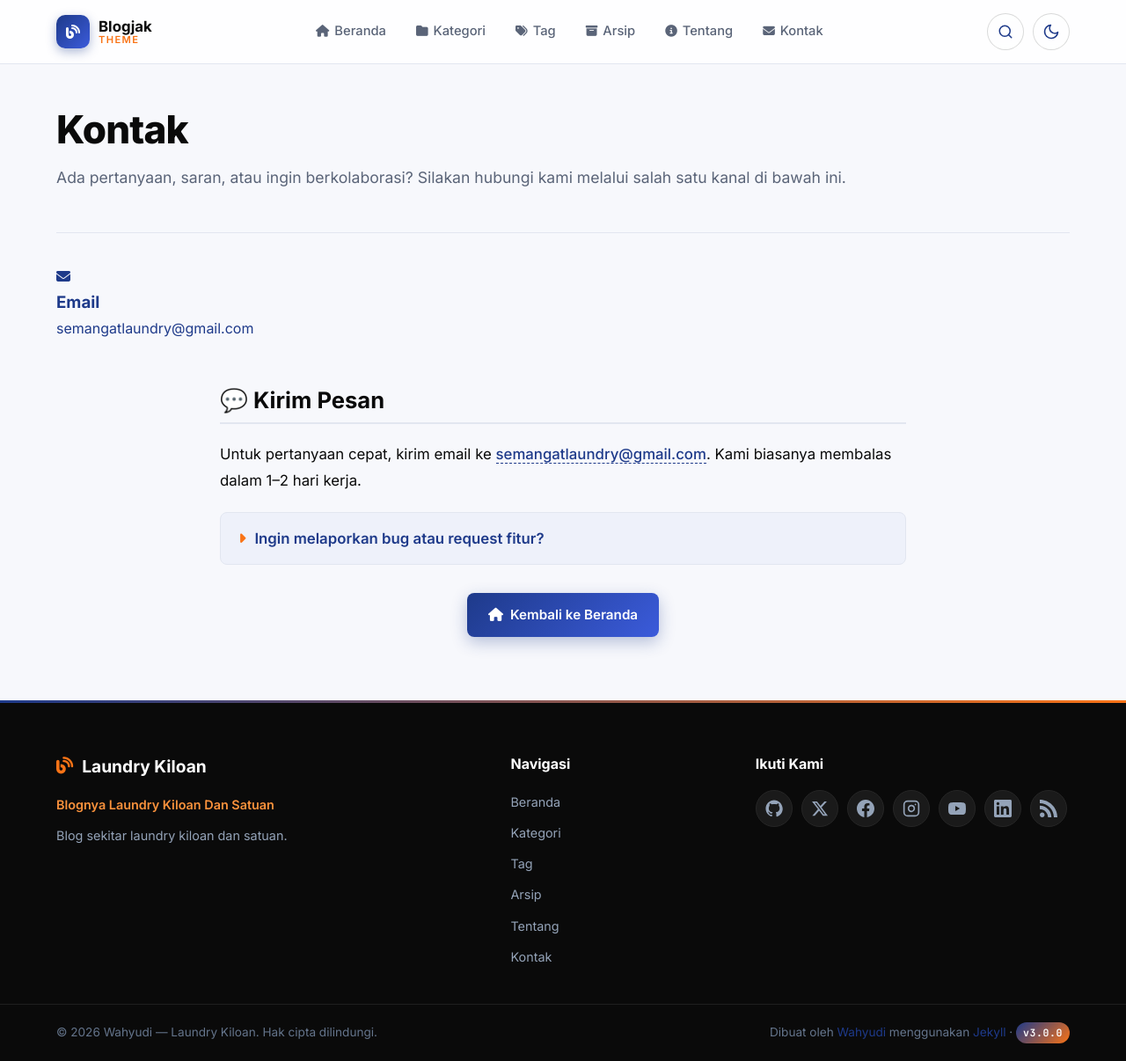
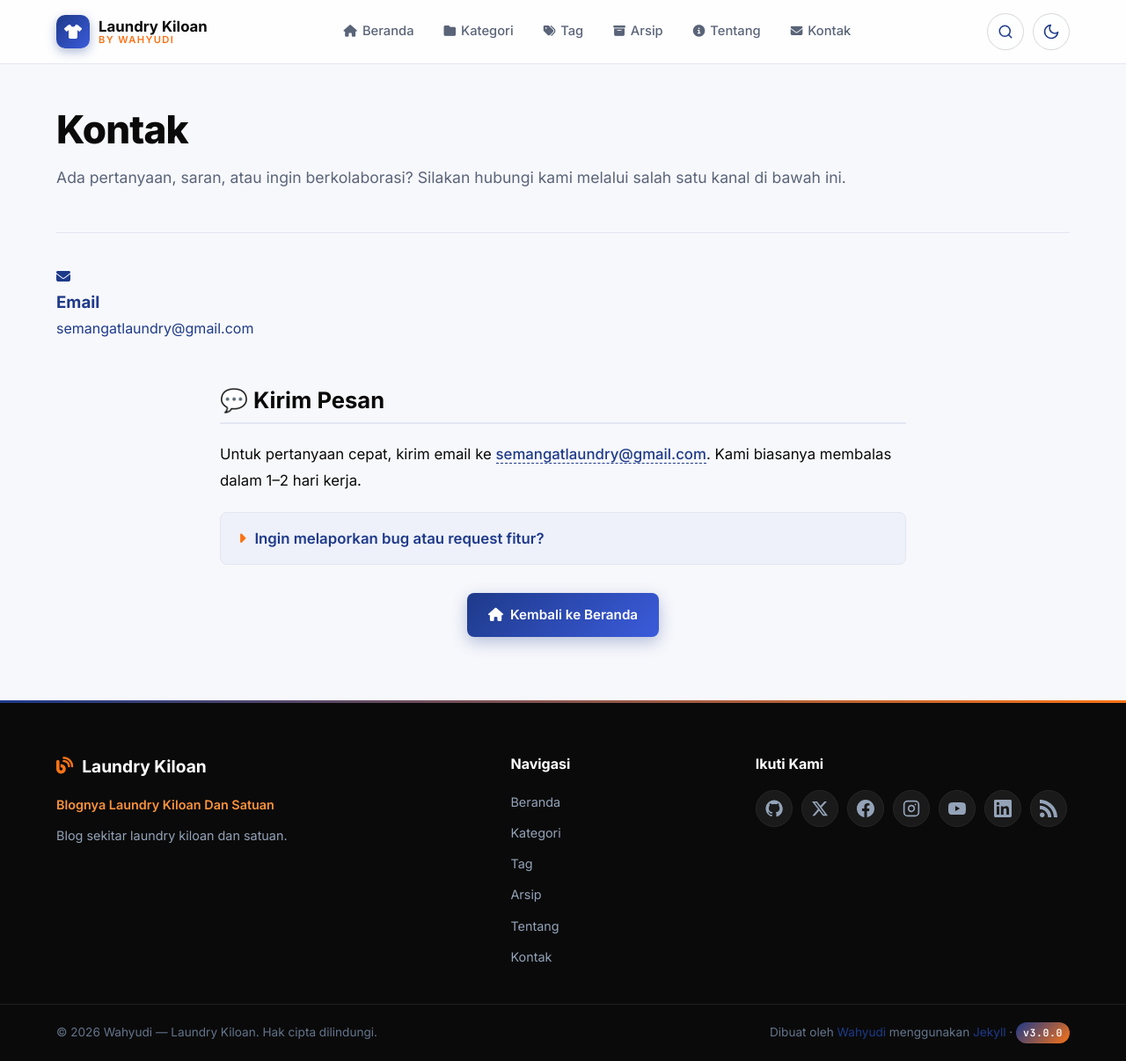
Before and after one commit to laundrykiloan/blog, a Jekyll site: the page built from contact.md, in a window 1280 px wide and 1206 px high. Shown: the whole window at 88% size. Built offline with Jekyll 4.4.1, drawn with Linux system fonts in a browser that asks for light colours.

Commit message:
Update header.html

```diff
--- a/_includes/header.html
+++ b/_includes/header.html
@@ -2,9 +2,9 @@
   <div class="container header-inner">
     <!-- Logo -->
     <a href="{{ '/' | relative_url }}" class="site-logo">
-      <span class="logo-mark"><i class="fa-solid fa-blog"></i></span>
+      <span class="logo-mark"><i class="fa-solid fa-tshirt"></i></span>
       <span class="logo-text">
-        <strong>Blogjak</strong><em>Theme</em>
+        <strong>Laundry Kiloan</strong><em>By Wahyudi</em>
       </span>
     </a>
 
```
